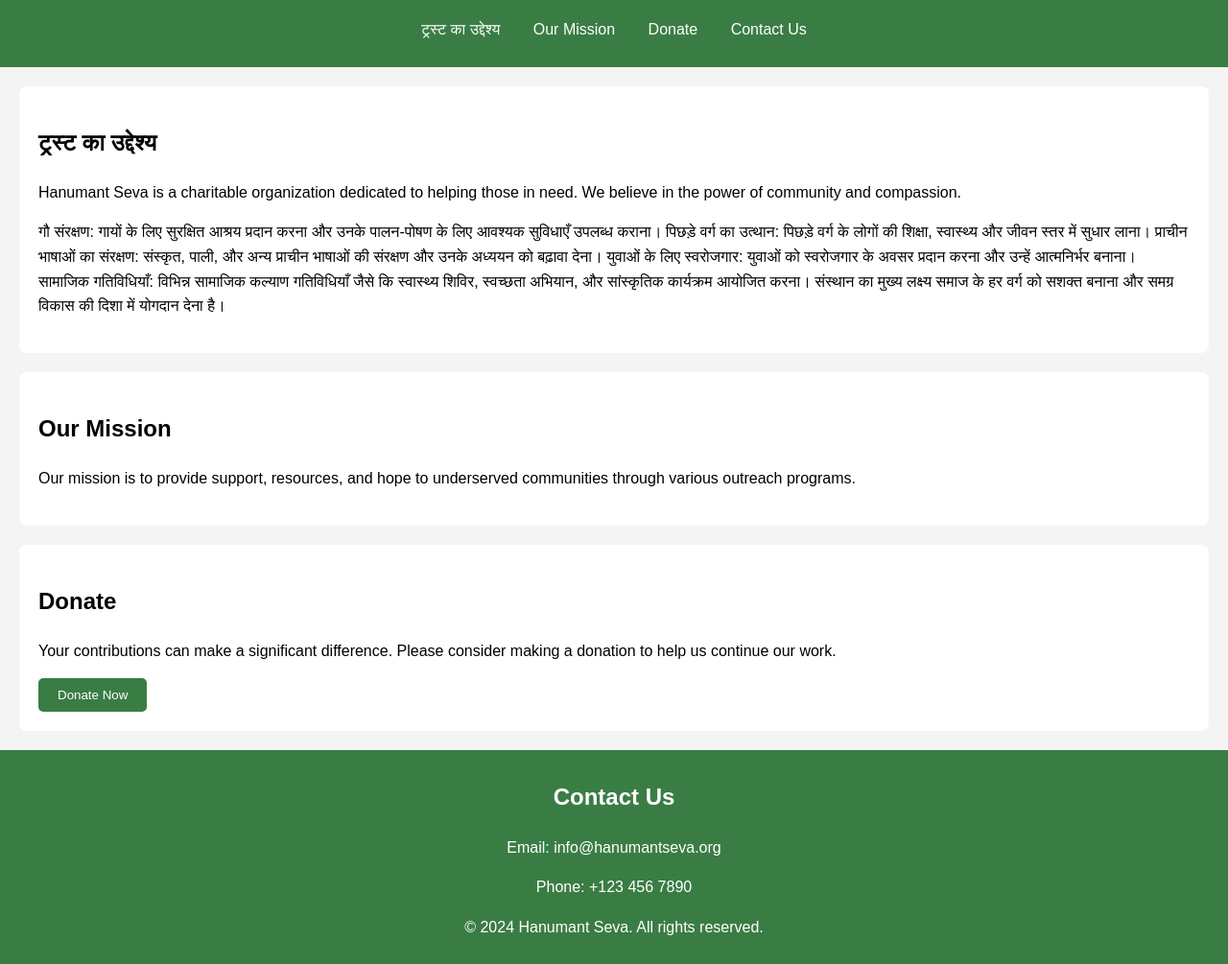
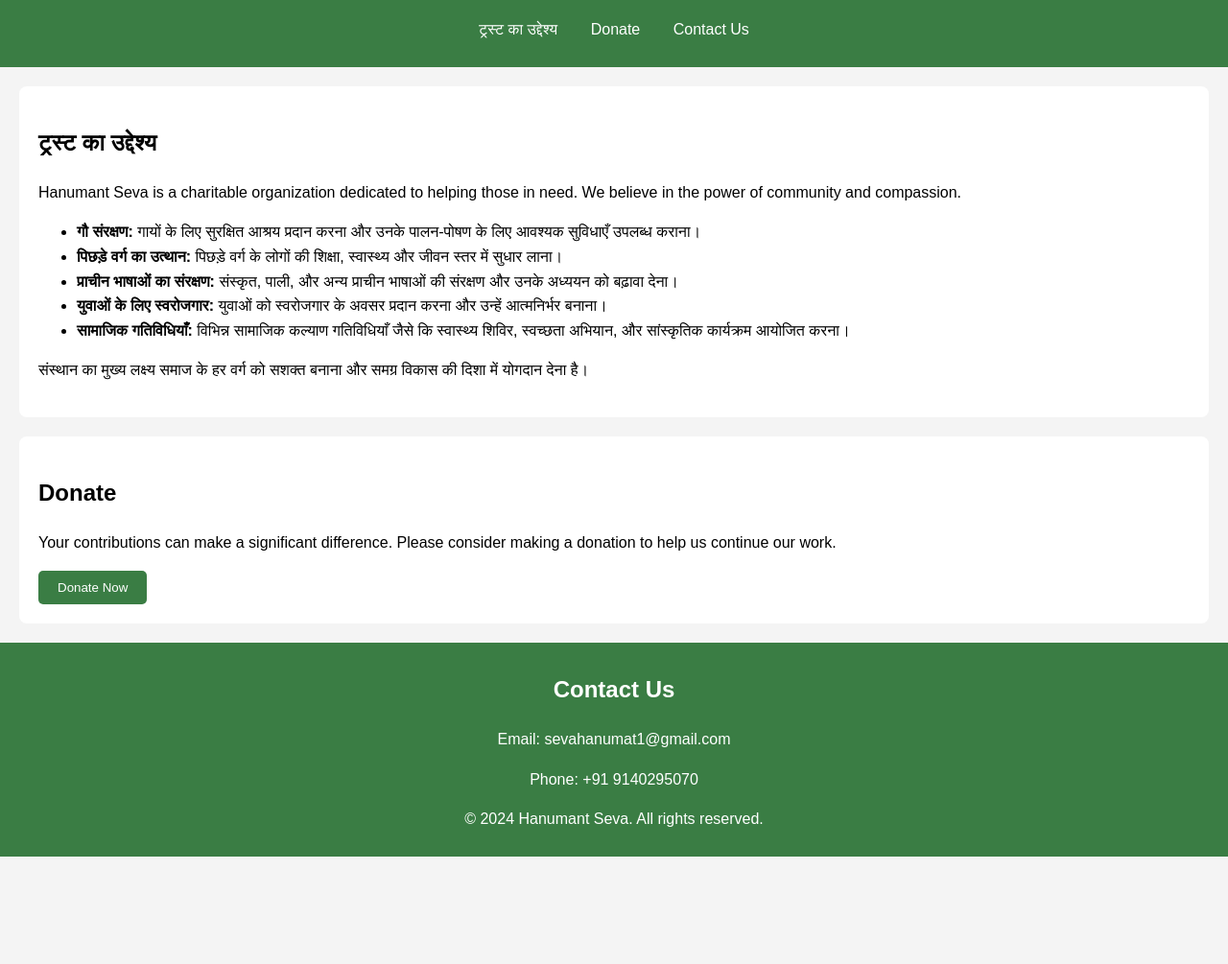
Before and after one commit to hanumantseva/sansthan, a plain HTML site: page index.html in a window 1280 px wide. Shown: the part 86-1091 px from the top of the page at 96% size. After the commit the page ends 979 px from the top, so only its background shows below. Drawn offline with Linux system fonts and the light colour scheme.

Commit message:
Update index.html

```diff
--- a/index.html
+++ b/index.html
@@ -12,7 +12,6 @@
         <nav>
             <ul>
                 <li><a href="#about">ट्रस्ट का उद्देश्य</a></li>
-                <li><a href="#mission">Our Mission</a></li>
                 <li><a href="#donate">Donate</a></li>
                 <li><a href="#contact">Contact Us</a></li>
             </ul>
@@ -22,22 +21,24 @@
     <section id="about">
         <h2>ट्रस्ट का उद्देश्य</h2>
         <p>Hanumant Seva is a charitable organization dedicated to helping those in need. We believe in the power of community and compassion.</p>
-        <p>गौ संरक्षण: गायों के लिए सुरक्षित आश्रय प्रदान करना और उनके पालन-पोषण के लिए आवश्यक सुविधाएँ उपलब्ध कराना।
-
-            पिछड़े वर्ग का उत्थान: पिछड़े वर्ग के लोगों की शिक्षा, स्वास्थ्य और जीवन स्तर में सुधार लाना।
-
-            प्राचीन भाषाओं का संरक्षण: संस्कृत, पाली, और अन्य प्राचीन भाषाओं की संरक्षण और उनके अध्ययन को बढ़ावा देना।
-
-            युवाओं के लिए स्वरोजगार: युवाओं को स्वरोजगार के अवसर प्रदान करना और उन्हें आत्मनिर्भर बनाना।
-
-            सामाजिक गतिविधियाँ: विभिन्न सामाजिक कल्याण गतिविधियाँ जैसे कि स्वास्थ्य शिविर, स्वच्छता अभियान, और सांस्कृतिक कार्यक्रम आयोजित करना।
-
-            संस्थान का मुख्य लक्ष्य समाज के हर वर्ग को सशक्त बनाना और समग्र विकास की दिशा में योगदान देना है।</p>
-    </section>
-
-    <section id="mission">
-        <h2>Our Mission</h2>
-        <p>Our mission is to provide support, resources, and hope to underserved communities through various outreach programs.</p>
+        <ul>
+            <li>
+                <b>गौ संरक्षण:</b> गायों के लिए सुरक्षित आश्रय प्रदान करना और उनके पालन-पोषण के लिए आवश्यक सुविधाएँ उपलब्ध कराना।
+            </li>
+            <li>
+                <b>पिछड़े वर्ग का उत्थान:</b> पिछड़े वर्ग के लोगों की शिक्षा, स्वास्थ्य और जीवन स्तर में सुधार लाना।
+            </li>
+            <li>
+                <b>प्राचीन भाषाओं का संरक्षण:</b> संस्कृत, पाली, और अन्य प्राचीन भाषाओं की संरक्षण और उनके अध्ययन को बढ़ावा देना।
+            </li>
+            <li>
+                <b>युवाओं के लिए स्वरोजगार:</b> युवाओं को स्वरोजगार के अवसर प्रदान करना और उन्हें आत्मनिर्भर बनाना।
+            </li>
+            <li>
+                <b>सामाजिक गतिविधियाँ:</b> विभिन्न सामाजिक कल्याण गतिविधियाँ जैसे कि स्वास्थ्य शिविर, स्वच्छता अभियान, और सांस्कृतिक कार्यक्रम आयोजित करना।
+            </li>
+        </ul>
+        <p> संस्थान का मुख्य लक्ष्य समाज के हर वर्ग को सशक्त बनाना और समग्र विकास की दिशा में योगदान देना है।</p>
     </section>
 
     <section id="donate">
@@ -48,8 +49,8 @@
 
     <footer>
         <h2>Contact Us</h2>
-        <p>Email: info@hanumantseva.org</p>
-        <p>Phone: +123 456 7890</p>
+        <p>Email: sevahanumat1@gmail.com</p>
+        <p>Phone: +91 9140295070</p>
         <p>&copy; 2024 Hanumant Seva. All rights reserved.</p>
     </footer>
 </body>
```
